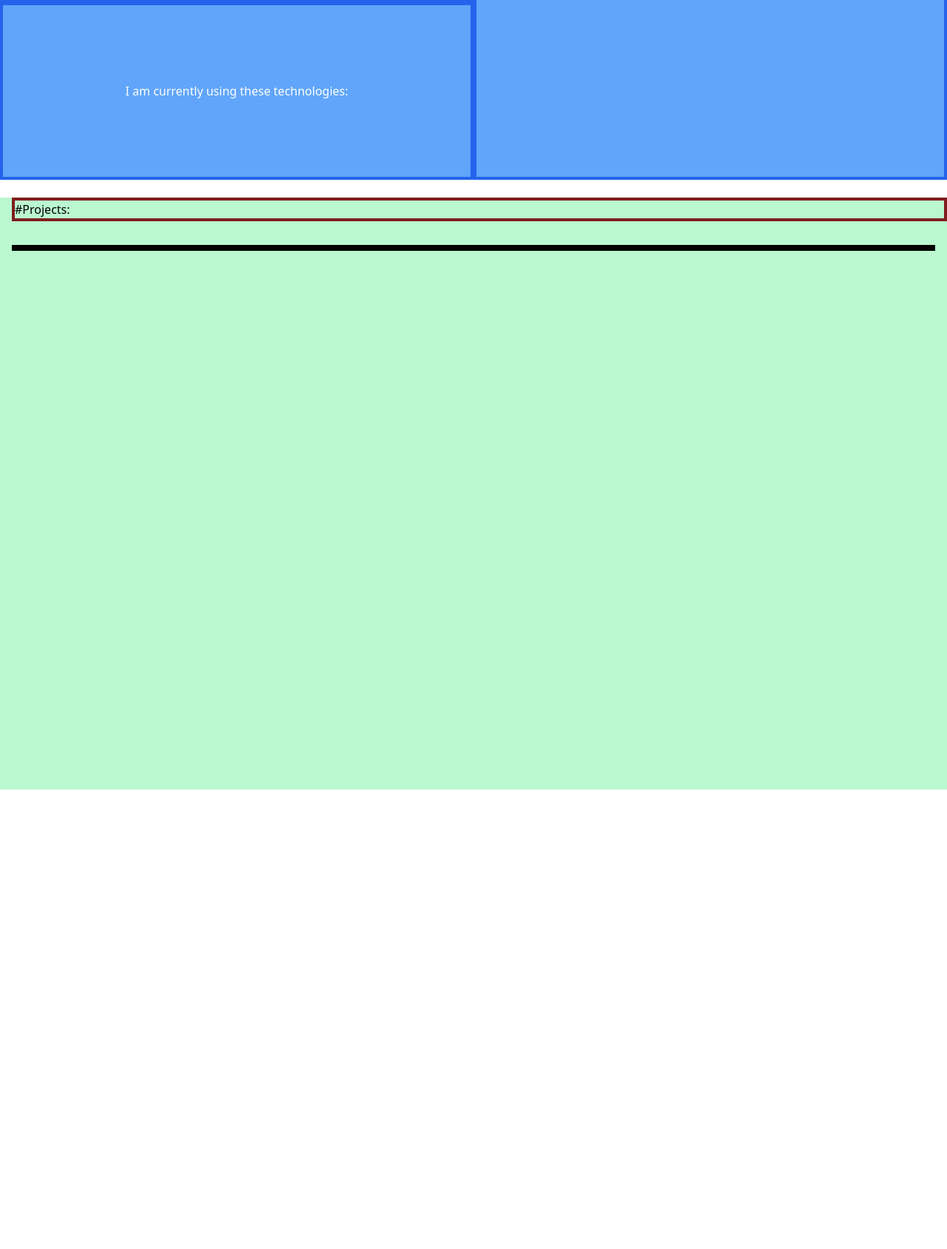
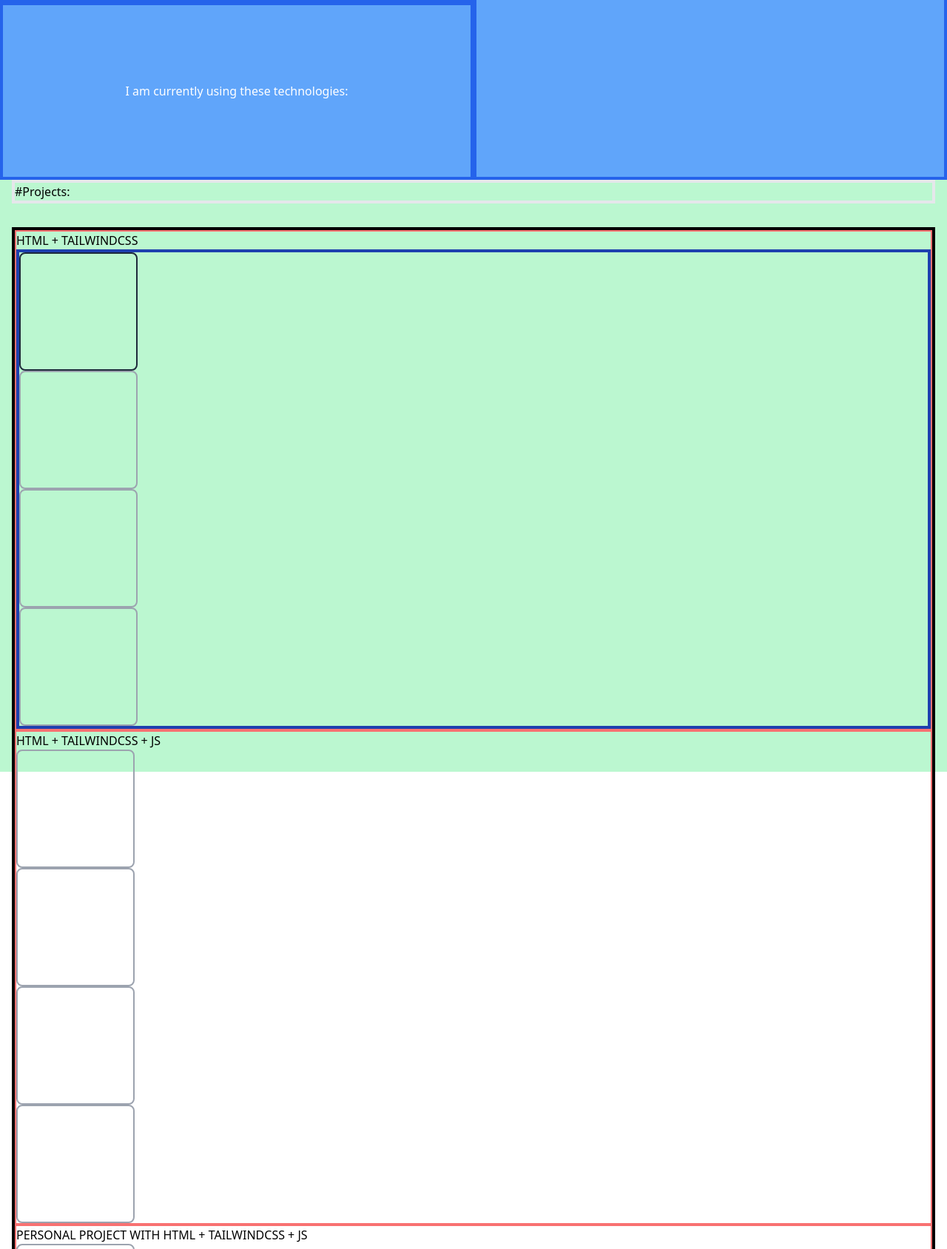
Before and after one commit to Nton23/profile, a website: page index.html in a window 1280 px wide. Shown: the part 621-2309 px from the top of the page at 74% size. Drawn offline with Linux system fonts and the light colour scheme.

Commit message:
Add appearance of boxes in section # 2

```diff
--- a/index.html
+++ b/index.html
@@ -53,12 +53,50 @@
     <section class="h-screen bg-green-200">
         <!-- Content for the second section -->
         <!--Top container-->
-        <div class="border-4 border-red-900 mt-6 ml-4">
+        <div class="border-4 border-red-80 mx-4">
             <p>#Projects: </p>
         </div>
         <!--Bottom Container-->
         <div class="border-4 border-black mt-8 mx-4">
-            <div></div>
+            <div class="border-2 border-red-400">
+                <div>
+                    <h1>
+                        HTML + TAILWINDCSS
+                    </h1>
+                </div>
+                <div class="border-4 border-blue-800">
+                    <div class="border-2 border-slate-800 rounded-lg w-40 h-40"></div>
+                    <div class="border-2 border-gray-400 rounded-lg w-40 h-40"></div>
+                    <div class="border-2 border-gray-400 rounded-lg w-40 h-40"></div>
+                    <div class="border-2 border-gray-400 rounded-lg w-40 h-40"></div>
+                </div>
+            </div>
+            <div class="border-2 border-red-400">
+                <div>
+                    <h1>
+                        HTML + TAILWINDCSS + JS
+                    </h1>
+                </div>
+                <div>
+                    <div class="border-2 border-gray-400 rounded-lg w-40 h-40"></div>
+                    <div class="border-2 border-gray-400 rounded-lg w-40 h-40"></div>
+                    <div class="border-2 border-gray-400 rounded-lg w-40 h-40"></div>
+                    <div class="border-2 border-gray-400 rounded-lg w-40 h-40"></div>
+                </div>
+            </div>
+            <div class="border-2 border-red-400">
+                <div>
+                    <h1>
+                        PERSONAL PROJECT WITH HTML + TAILWINDCSS + JS
+                    </h1>
+                </div>
+                <div>
+                    <div class="border-2 border-gray-400 rounded-lg w-40 h-40"></div>
+                    <div class="border-2 border-gray-400 rounded-lg w-40 h-40"></div>
+                    <div class="border-2 border-gray-400 rounded-lg w-40 h-40"></div>
+                    <div class="border-2 border-gray-400 rounded-lg w-40 h-40"></div>
+                </div>
+            </div>
         </div>
     </section>
 
```
Also changed, not shown: css/style.css.
